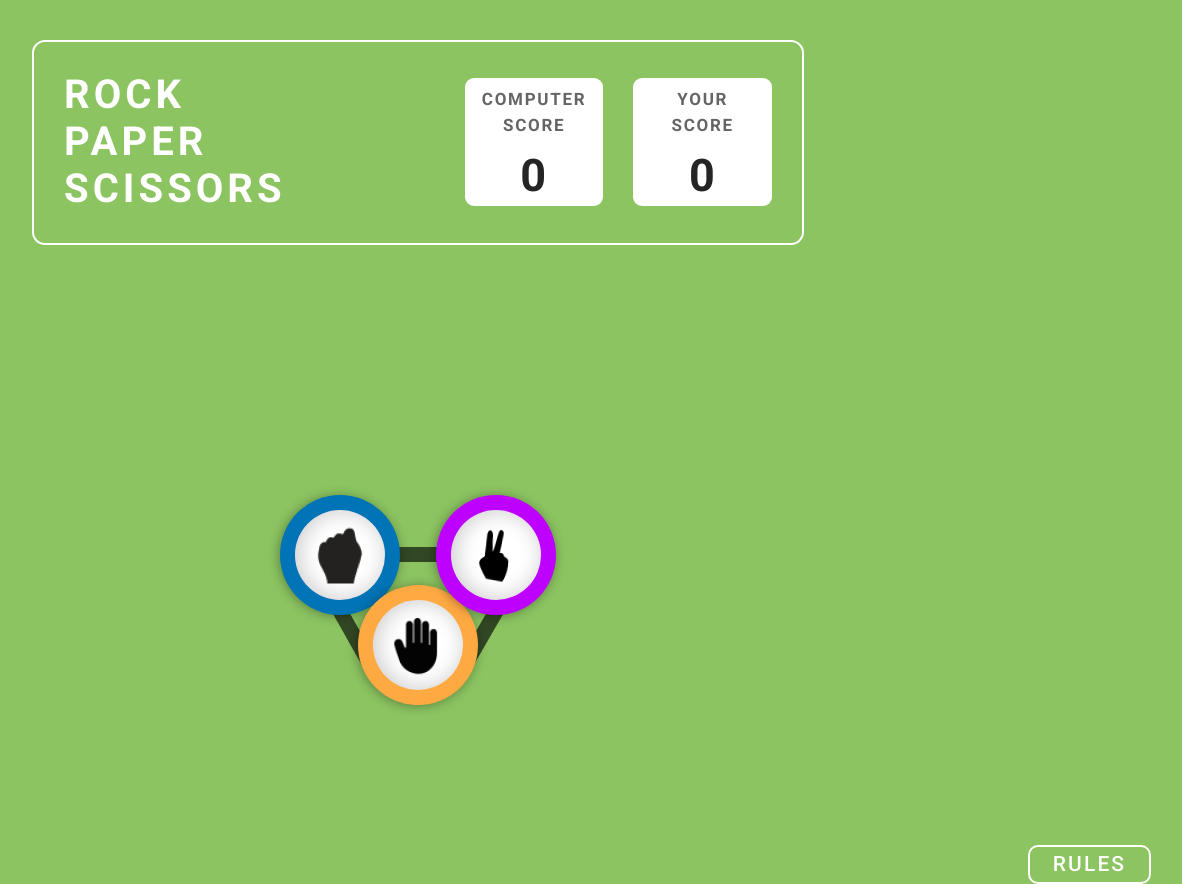
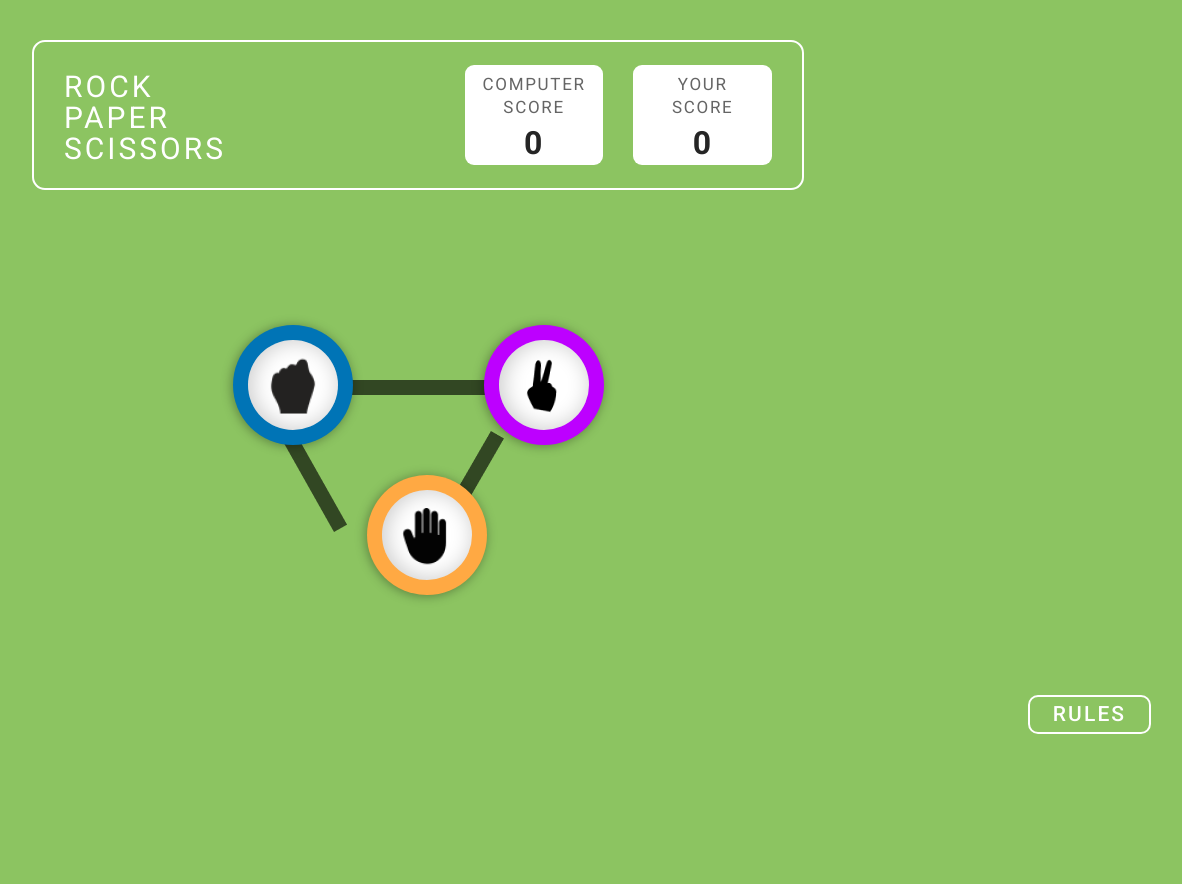
Before and after one commit to suhas-14/microProject-4, a plain HTML site: page index.html in a window 1536 px wide. Shown: the whole page, without its empty margins (350-1532 px from the left). After the commit the page ends 800 px from the top, so only its background shows below. Drawn offline with Linux system fonts and the light colour scheme.

Commit message:
media-queries

```diff
--- a/index.html
+++ b/index.html
@@ -11,6 +11,7 @@
     <link
         href="https://fonts.googleapis.com/css2?family=Roboto:ital,wght@0,100;0,300;0,400;0,500;0,700;0,900;1,100;1,300;1,400;1,500;1,700;1,900&display=swap"
         rel="stylesheet">
+    <link rel="stylesheet" href="mediaqueries.css">
 </head>
 
 <body>
@@ -43,22 +44,23 @@
         </div>
     </div>
     <div class="game-container">
-        <div class="triangle-cont">
-            <img id="line3" src="./images/Line 3.png" alt="Line3">
-            <img id="line1" src="./images/Line 1.png" alt="Line1">
-            <img id="line2" src="./images/Line 2.png" alt="Line2">
-
-            <div class="rock-container">
+        <div class="gameIcon">
+            <div class="lines">
+                <img id="line3" src="./images/Line 3.png" alt="Line3">
+                <img id="line1" src="./images/Line 1.png" alt="Line1">
+                <img id="line2" src="./images/Line 2.png" alt="Line2">
+            </div>
+            <div class="rock-container game">
                 <div class="rock">
                     <img src="./images/rock.png" alt="rock-img">
                 </div>
             </div>
 
-            <div class="paper-container">
+            <div class="paper-container game">
                 <div class="paper"><img src="./images/paper.png" alt="paper-img"></div>
             </div>
 
-            <div class="scissor-container">
+            <div class="scissor-container game">
                 <div class="scissors"><img src="./images/scissor.png" alt="scissor-img"></div>
             </div>
         </div>
--- /dev/null
+++ b/mediaqueries.css
@@ -0,0 +1,186 @@
+@media only screen and (min-width: 1440px) and (max-width: 1919px) {
+  .top-main {
+    /* border: 2px solid red; */
+    height: 150px;
+  }
+  .top > ul {
+    /* border: 2px solid red; */
+    list-style: none;
+    color: #ffffff;
+    font-family: Roboto;
+    font-size: 30px;
+    font-weight: 400;
+    line-height: 30.88px;
+    letter-spacing: 0.1em;
+    text-align: left;
+    margin: 20px;
+    padding: 10px;
+  }
+
+  .score {
+    /* border: 2px solid red; */
+    display: flex;
+    justify-content: space-evenly;
+    width: 40%;
+    margin: 20px;
+    padding: 10px;
+    align-items: center;
+    gap: 30px;
+  }
+
+  .compScore {
+    width: 139px;
+    height: 100px;
+    top: 77px;
+    left: 713px;
+    gap: 0px;
+    border-radius: 9px;
+    opacity: 0px;
+    background-color: #ffffff;
+    color: #656565;
+    font-family: Roboto;
+    font-size: 17px;
+    font-weight: 400;
+    line-height: 5.92px;
+    letter-spacing: 0.1em;
+    text-align: left;
+    display: flex;
+    flex-direction: column;
+    align-content: center;
+    align-items: center;
+  }
+
+  .compScore > #count,
+.yourScore > #count {
+  font-family: Roboto;
+  font-size: 32px;
+  font-weight: 700;
+  line-height: 1.69px;
+  text-align: center;
+  color: #252525;
+}
+
+.yourScore {
+    width: 139px;
+    height: 100px;
+    top: 77px;
+    left: 881px;
+    gap: 0px;
+    border-radius: 9px;
+    opacity: 0px;
+    background-color: #ffffff;
+    color: #656565;
+    font-family: Roboto;
+    font-size: 17px;
+    font-weight: 400;
+    line-height: 5.92px;
+    letter-spacing: 0.1em;
+    text-align: left;
+    display: flex;
+    flex-direction: column;
+    align-items: center;
+    align-content: center;
+  }
+
+  .game-title {
+    /* border: 2px solid red; */
+    display: flex;
+    justify-content: center;
+    align-items: center;
+    margin-top: 15px;
+  }
+
+  .game-container {
+    display: flex;
+    justify-content: center;
+    align-items: center;
+    /* border: 2px solid yellow; */
+    margin-top: 20px;
+  }
+
+  .gameIcon {
+    /* border: 2px solid red; */
+    display: grid;
+    place-content: center;
+    height: 50vh;
+    width: 50%;
+    position: relative;
+  }
+
+  .game{
+    position: absolute;
+  }
+
+  .rock-container{
+    top: 50px;
+    left: 199px;
+  }
+
+  .scissor-container{
+    top: 50px;
+    right: 198px;
+  }
+
+  .paper-container {
+    top: 12.5rem;
+    right: 19.7rem;
+  }
+
+  .lines{
+    height: 50vh;
+    width: 70vh;
+  }
+
+  .lines > img {
+    position: absolute;
+  }
+
+  .lines > #line3 {
+    top: 155px;
+    left: 143px;
+  }
+
+  .lines > #line2 {
+    top: 155px;
+    left: 228px;
+  }
+
+  .lines > #line1 {
+    top: 105px;
+    right: 317px;
+
+  }
+
+  .btn-rules {
+    float: right;
+    position: relative;
+    right: 35px;
+    top: 20px;
+    height: 35px;
+    width: 119px;
+    gap: 0px;
+    border-radius: 10px;
+    opacity: 0px;
+    border: 2px solid #ffffff;
+    display: flex;
+    justify-content: center;
+    align-items: center;
+  }
+
+  .rules-popup {
+    /* border: 2px dashed yellow; */
+    width: 330px;
+    height: 397px;
+    gap: 0px;
+    position: absolute;
+    bottom: 60px;
+    right: 0px;
+    z-index: 1;
+    display: none;
+    /* I am looking to add transition here, so the pop menu rise up slowly. */
+    /* transition: all 0.9s ease-in;
+    transform: translateY(-1%); */
+  }
+
+
+}
--- a/styles.css
+++ b/styles.css
@@ -120,9 +120,10 @@ body {
   justify-content: center;
   align-items: center;
   margin-top: 30px;
+  /* border: 2px solid yellow; */
 }
 
-.triangle-cont {
+.gameIcon {
   /* border: 2px solid red; */
   display: flex;
   justify-content: center;
@@ -144,6 +145,12 @@ body {
   position: relative;
   top: 70px;
   right: 30px;
+}
+
+.game-icons {
+  /* border: 2px solid red; */
+  height: 50vh;
+  width: 70vh;
 }
 
 .rock-container {
@@ -288,6 +295,7 @@ body {
 }
 
 .rules-popup {
+  /* border: 2px dashed yellow; */
   width: 330px;
   height: 397px;
   gap: 0px;
```
Also changed, not shown: script.js (+9 -7 lines).
